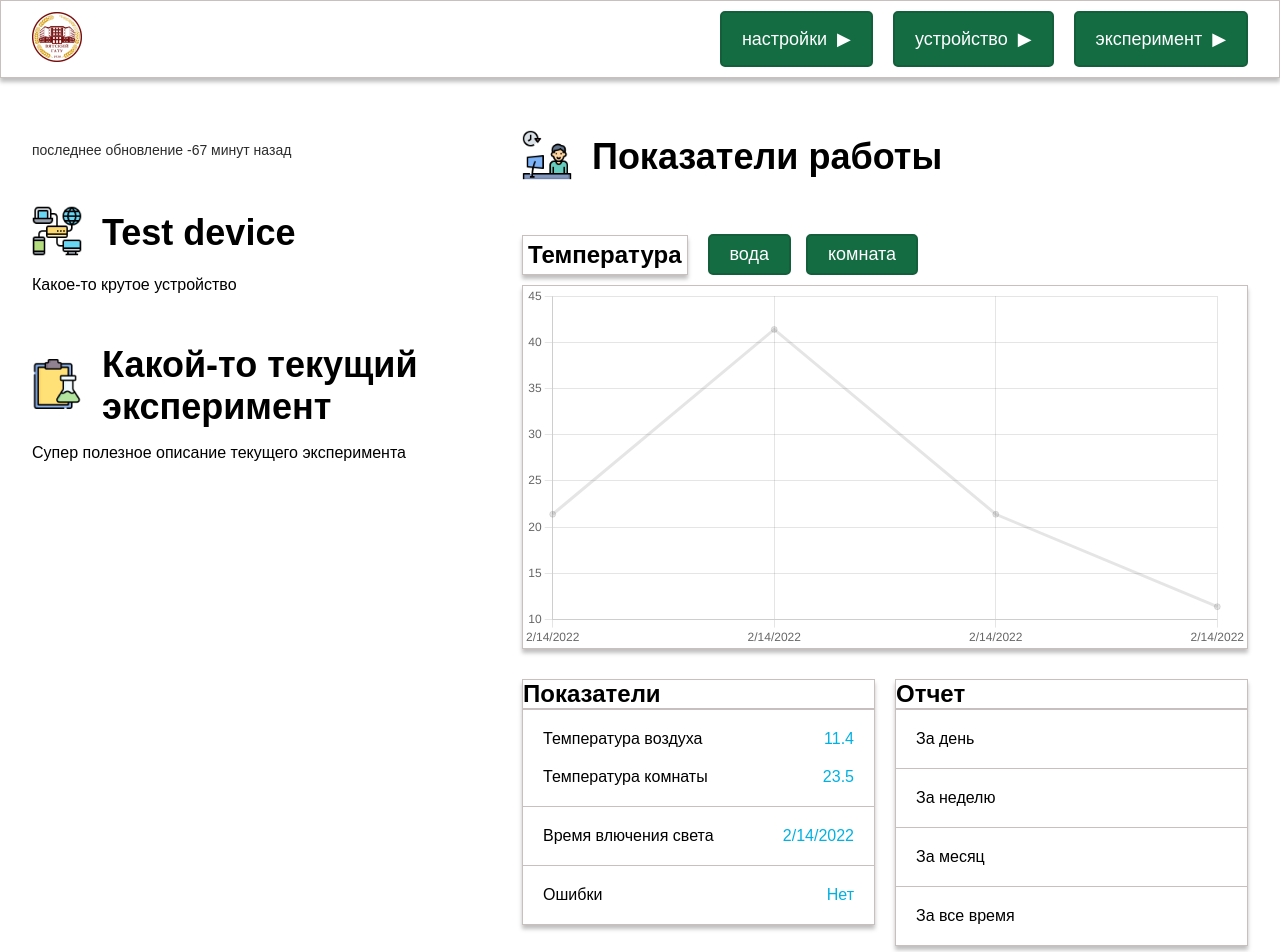
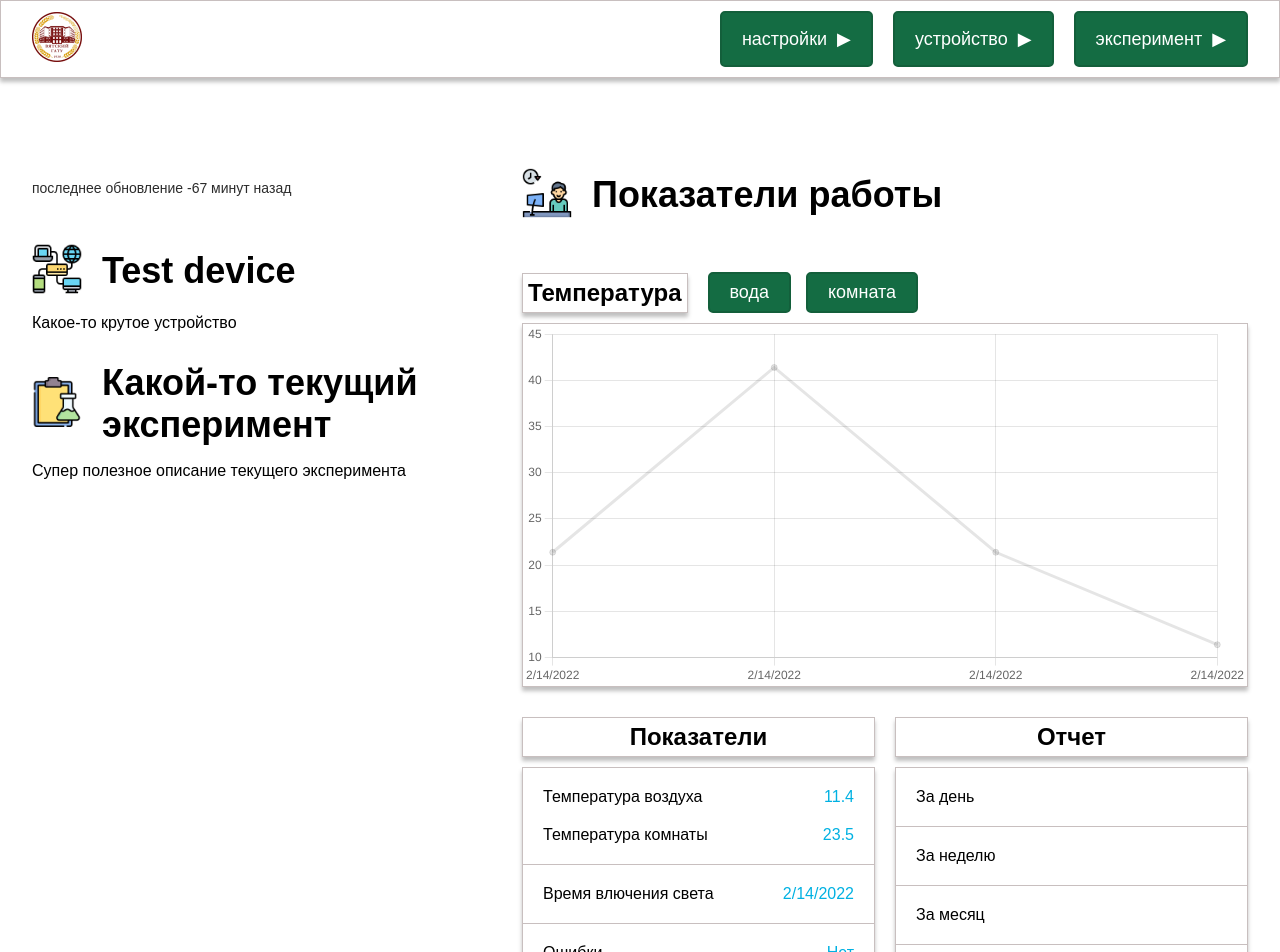
Before and after one commit to vagrohub/aeroponics-client, a React (Create React App) app: page / in a window 1280 px wide. Shown: the top 952 px of the page. Built offline with nearby package versions, Linux system fonts and the light colour scheme.

Commit message:
add component CardInfo

```diff
--- /dev/null
+++ b/src/components/CardInfo/CardInfo.tsx
@@ -0,0 +1,30 @@
+import Headline, { Levels } from '../Headline';
+import Wrapper from '../Wrapper';
+import './cardInfo.scss';
+
+interface CardInfoProps {
+    title: string;
+    isMobile: boolean;
+    render(): JSX.Element;
+}
+const CardInfo = ({ title, render, isMobile }: CardInfoProps) => {
+    return (
+        <div className='card-info'>
+            <Wrapper isBoxSchadow={true}>
+                <div className='card-info__title'>
+                    <Headline
+                        level={Levels.Third}
+                        value={title}
+                        isMobile={isMobile}
+                    />
+                </div>
+            </Wrapper>
+
+            <div className='card-info__body'>
+                {render()}
+            </div>
+        </div>
+    );
+};
+
+export default CardInfo;
--- /dev/null
+++ b/src/components/CardInfo/cardInfo.scss
@@ -0,0 +1,11 @@
+.card-info {
+
+    &__title {
+        text-align: center;
+        padding: 5px;
+    }
+
+    &__body {
+        margin-top: 10px;
+    }
+}
--- /dev/null
+++ b/src/components/CardInfo/index.ts
@@ -0,0 +1,2 @@
+import CardInfo from './CardInfo';
+export default CardInfo;
--- a/src/components/Dashboard/dashboard.scss
+++ b/src/components/Dashboard/dashboard.scss
@@ -2,7 +2,7 @@
     height: 100%;
 
     &__main {
-        padding: clamp(80px, 15vw, 130px) 0px 70px 0;
+        padding: clamp(50px, 10vw, 130px) 0px 70px 0;
         max-height: 100%;
     }
 
--- a/src/components/Desciption/desciption.scss
+++ b/src/components/Desciption/desciption.scss
@@ -1,6 +1,6 @@
 .desciption {
 
     &__selected-device {
-        margin: 50px 0;
+        margin: 50px 0 30px 0;
     }
 }
--- a/src/components/Header/Header.tsx
+++ b/src/components/Header/Header.tsx
@@ -6,7 +6,6 @@ import Icon from '../Icon';
 import Navbar from '../Navbar';
 import Burger from '../Burger';
 import { getClassNameWithModifiers } from '../../utils/className';
-
 
 interface HeaderProps {
     windowWidth: number;
--- a/src/components/Main/main.scss
+++ b/src/components/Main/main.scss
@@ -1,4 +1,5 @@
 .main {
+    padding: 40px 0;
 
     &__row {
         display: flex;
@@ -20,5 +21,9 @@
 
     &__performance-indicators {
         flex: 1 1 0;
+
+        @media (max-width: 1100px) {
+            margin-top: 50px;
+        }
     }
 }
--- a/src/components/PerformanceIndicators/PerformanceIndicators.tsx
+++ b/src/components/PerformanceIndicators/PerformanceIndicators.tsx
@@ -2,7 +2,7 @@ import Headline, { Levels } from '../Headline';
 import Indicators from '../Indicators';
 import Report from '../Report';
 import TemperatureChart from '../TemperatureChart';
-import Wrapper from '../Wrapper';
+import CardInfo from '../CardInfo';
 import { Experimet } from '../Main/interfaces';
 import './performanceIndicators.scss';
 import { execTemperatureFromMeasurements } from '../Main/utils';
@@ -51,16 +51,11 @@ const PerformanceIndicators = ({ currentExperiment, isMobile }: PerformanceIndic
                     {temperatureChart}
                 </div>
                 <div className='performance-indicators__row'>
-                    <div className='performance-indicators__indicators'>
-                        <Wrapper isBoxSchadow={true}>
-                            <Headline
-                                level={Levels.Third}
+                    <CardInfo
+                        title='Показатели'
                         isMobile={isMobile}
-                                value='показатели'
-                            />
-                        </Wrapper>
-
-                        <div className='performance-indicators__block-info'>
+                        render={() => {
+                            return (
                                 <Indicators
                                     tempWater={lastMeasurementExperiment.tempWater}
                                     tempRoom={lastMeasurementExperiment.tempRoom}
@@ -69,21 +64,19 @@ const PerformanceIndicators = ({ currentExperiment, isMobile }: PerformanceIndic
                                     isError={lastMeasurementExperiment.danger}
                                     isMobile={isMobile}
                                 />
-                        </div>
-                    </div>
-                    <div className='performance-indicators__report'>
-                        <Wrapper isBoxSchadow={true}>
-                            <Headline
-                                level={Levels.Third}
+                            );
+                        }}
+                    />
+
+                    <CardInfo
+                        title='Отчет'
                         isMobile={isMobile}
-                                value='Отчет'
+                        render={() => {
+                            return (
+                                <Report />
+                            );
+                        }}
                     />
-                        </Wrapper>
-
-                        <div className='performance-indicators__block-info'>
-                            <Report />
-                        </div>
-                    </div>
                 </div>
             </div>
         </section>
--- a/src/components/PerformanceIndicators/performanceIndicators.scss
+++ b/src/components/PerformanceIndicators/performanceIndicators.scss
@@ -1,20 +1,20 @@
 .performance-indicators {
 
     &__measurements {
-        margin-top: 50px;
 
     }
 
     &__temperature-chart {
-
+        margin-top: 50px;
     }
 
     &__row {
         display: flex;
+        flex-wrap: wrap;
         gap: 20px;
 
         > * {
-            flex: 1 1 0;
+            flex: 1 0 300px;
         }
 
         & + & {
```
Lines whose indentation alone changed are shown as unchanged.
